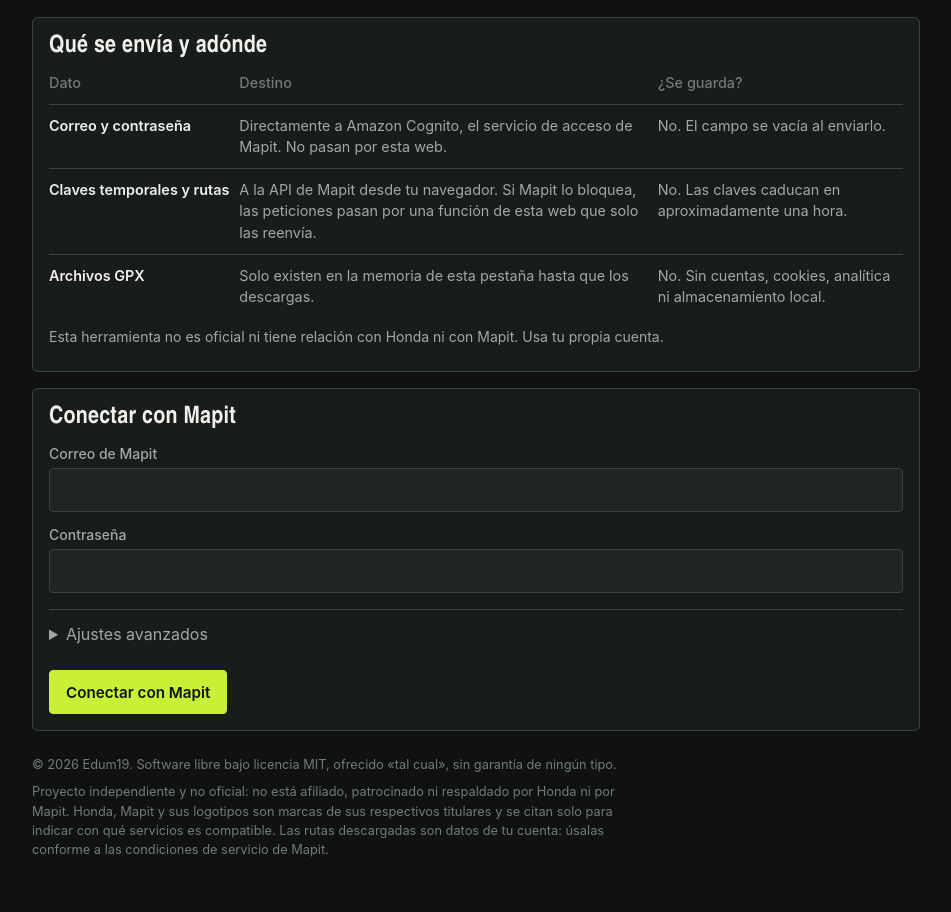
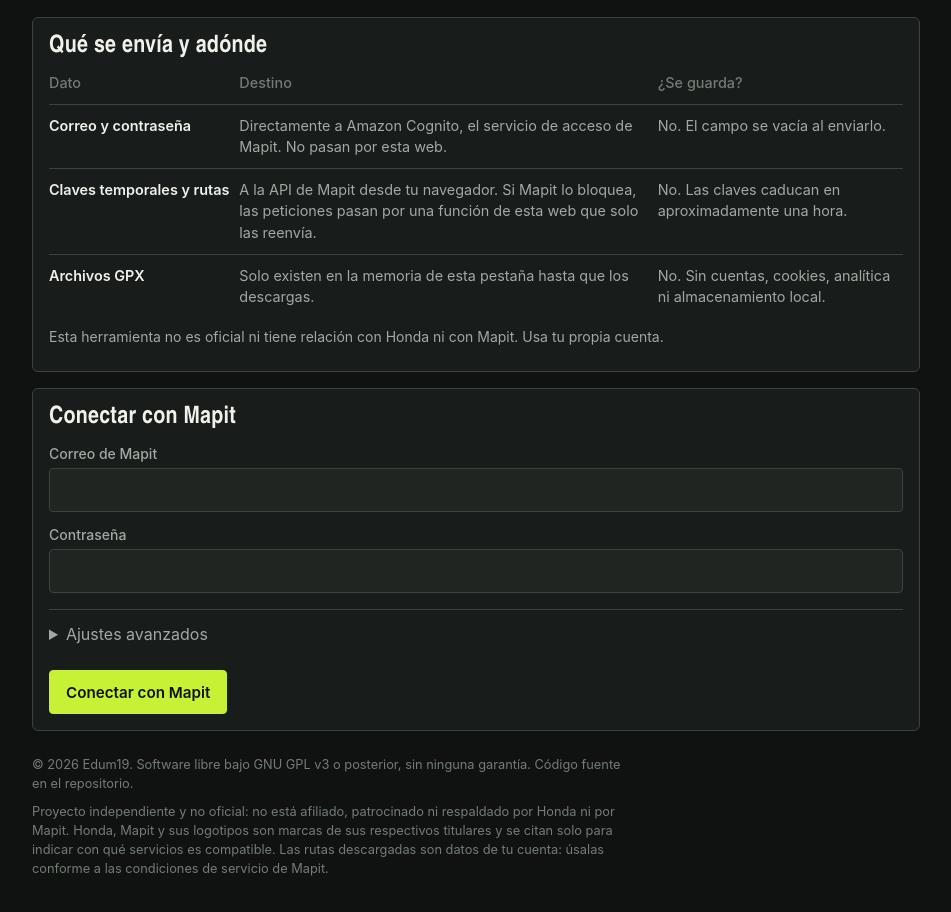
Before and after one commit to Edum19/Honda-Mapit-GPX-extractor, a website with bundled scripts: page public/index.html in a window 1280 px wide. Shown: the part 170-1082 px from the top of the page, without its empty margins (164-1115 px from the left). Built offline with nearby package versions, Linux system fonts and the light colour scheme.

Commit message:
Add files via upload

```diff
--- a/api/config.js
+++ b/api/config.js
@@ -1,3 +1,6 @@
+// Copyright (C) 2026 Edum19
+// This file is part of mapit-export-web.
+// Licensed under the GNU GPL v3 or later. See LICENSE for details.
 // Lee la configuración PÚBLICA de app.mapit.me (ids de Cognito y URLs de la API).
 // No recibe ni guarda datos de usuario. No hay logs ni almacenamiento.
 const APP_URL = "https://app.mapit.me/";
--- a/api/proxy.js
+++ b/api/proxy.js
@@ -1,3 +1,6 @@
+// Copyright (C) 2026 Edum19
+// This file is part of mapit-export-web.
+// Licensed under the GNU GPL v3 or later. See LICENSE for details.
 // Reenvío SIN ESTADO de peticiones GET ya firmadas hacia la API de Mapit.
 // Solo se usa si el navegador no puede hablar directamente con Mapit (CORS).
 //
--- a/package.json
+++ b/package.json
@@ -4,5 +4,9 @@
   "private": true,
   "type": "module",
   "description": "Exporta tus rutas de Honda Mapit a GPX desde el navegador, sin guardar contraseñas.",
-  "engines": { "node": ">=20" }
+  "engines": {
+    "node": ">=20"
+  },
+  "license": "GPL-3.0-or-later",
+  "author": "Edum19"
 }
--- a/public/index.html
+++ b/public/index.html
@@ -123,7 +123,7 @@
   </main>
 
   <footer>
-    <p>© 2026 Edum19. Software libre bajo licencia MIT, ofrecido «tal cual», sin garantía de ningún tipo.</p>
+    <p>© 2026 Edum19. Software libre bajo GNU GPL v3 o posterior, sin ninguna garantía. Código fuente en el repositorio.</p>
     <p>Proyecto independiente y no oficial: no está afiliado, patrocinado ni respaldado por Honda ni por Mapit. Honda, Mapit y sus logotipos son marcas de sus respectivos titulares y se citan solo para indicar con qué servicios es compatible. Las rutas descargadas son datos de tu cuenta: úsalas conforme a las condiciones de servicio de Mapit.</p>
   </footer>
 </body>
--- a/public/js/app.js
+++ b/public/js/app.js
@@ -1,3 +1,6 @@
+// Copyright (C) 2026 Edum19
+// This file is part of mapit-export-web.
+// Licensed under the GNU GPL v3 or later. See LICENSE for details.
 import { Mapit, ApiError, SessionExpired, getConfig, findKey, monthWindows, listMonth, getDetail } from "./mapit.js";
 import { buildRoute, startOf, toDt, setTimeZone, formatLocal, deviceTimeZone } from "./gpx.js";
 import { makeZip } from "./zip.js";
--- a/public/js/gpx.js
+++ b/public/js/gpx.js
@@ -1,3 +1,6 @@
+// Copyright (C) 2026 Edum19
+// This file is part of mapit-export-web.
+// Licensed under the GNU GPL v3 or later. See LICENSE for details.
 // Conversión de la ruta de Mapit (GeoJSON) a GPX. Port del script mapit_export.py.
 
 const isObj = (x) => x && typeof x === "object" && !Array.isArray(x);
--- a/public/js/mapit.js
+++ b/public/js/mapit.js
@@ -1,3 +1,6 @@
+// Copyright (C) 2026 Edum19
+// This file is part of mapit-export-web.
+// Licensed under the GNU GPL v3 or later. See LICENSE for details.
 // Cliente de Mapit que corre en tu navegador.
 // La contraseña solo se usa dentro de login() y no se guarda en ningún objeto.
 
--- a/public/js/zip.js
+++ b/public/js/zip.js
@@ -1,3 +1,6 @@
+// Copyright (C) 2026 Edum19
+// This file is part of mapit-export-web.
+// Licensed under the GNU GPL v3 or later. See LICENSE for details.
 // Escritor ZIP mínimo (sin compresión) para no cargar librerías de terceros.
 
 const TABLE = (() => {
```
Also changed, not shown: README.md, 1 other file.
